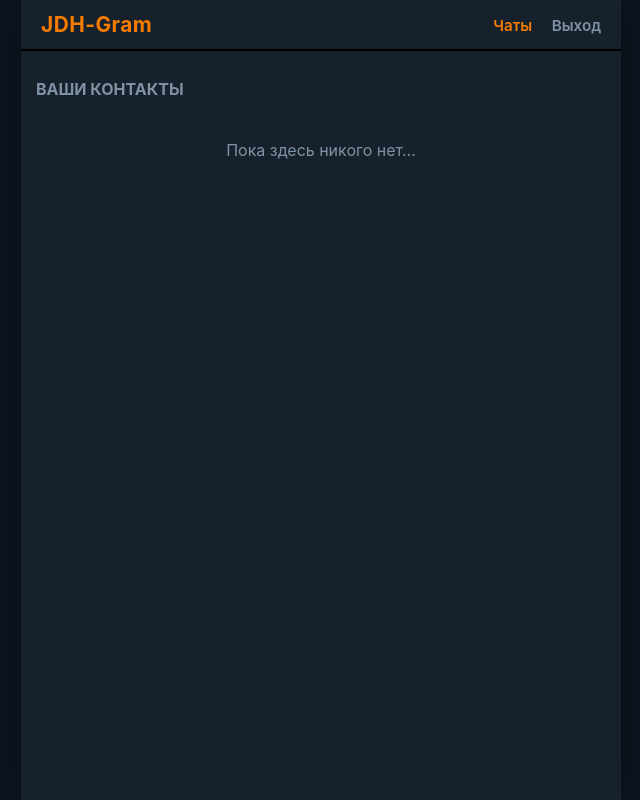
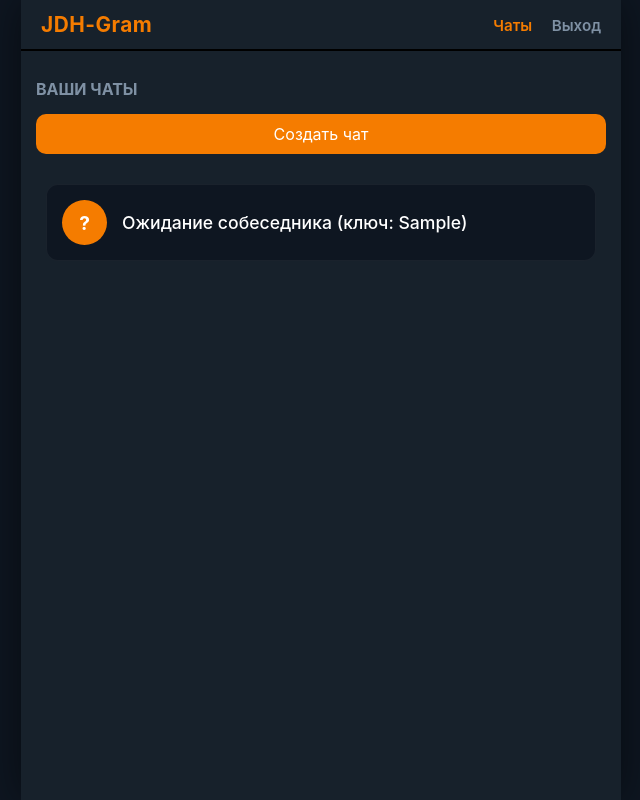
Before and after one commit to JDH-AF/JDHgram-, a Flask app: page / in a window 1280 px wide. Shown: the whole page, without its empty margins (319-959 px from the left). Run offline with Flask 3, Linux system fonts and the light colour scheme; a user stored in the database is signed in; tables that the repository leaves empty hold one stand-in row (values such as "Sample post").

Commit message:
Update index.html

```diff
--- a/templates/index.html
+++ b/templates/index.html
@@ -1,3 +1,4 @@
+<!-- templates/index.html -->
 {% extends "base.html" %}
 {% block content %}
 <style>
@@ -42,13 +43,27 @@
 </style>
 
 <div style="padding: 15px;">
-    <h2 style="font-size: 1rem; color: var(--text-muted); text-transform: uppercase; margin-bottom: 15px;">Ваши контакты</h2>
+    <h2 style="font-size: 1rem; color: var(--text-muted); text-transform: uppercase; margin-bottom: 15px;">Ваши чаты</h2>
+    <a href="{{ url_for('create_chat') }}" style="display: block; text-align: center; background: var(--accent); color: white; padding: 10px; border-radius: 10px; text-decoration: none; margin-bottom: 20px;">Создать чат</a>
     <div class="contacts-list">
-        {% for user in users %}
+        {% for chat in chats %}
+            {% set other_users = chat.users | rejectattr('id', 'eq', current_user.id) | list %}
             <div class="contact-item">
-                <a href="{{ url_for('chat', user_id=user.id) }}" class="contact-link">
-                    <div class="avatar">{{ user.username[0] | upper }}</div>
-                    <div class="username">{{ user.username }}</div>
+                <a href="{{ url_for('chat', chat_id=chat.id) }}" class="contact-link">
+                    <div class="avatar">
+                        {% if other_users %}
+                            {{ other_users[0].username[0] | upper }}
+                        {% else %}
+                            ?
+                        {% endif %}
+                    </div>
+                    <div class="username">
+                        {% if other_users %}
+                            {{ other_users[0].username }}
+                        {% else %}
+                            Ожидание собеседника (ключ: {{ chat.key }})
+                        {% endif %}
+                    </div>
                 </a>
             </div>
         {% else %}
```
